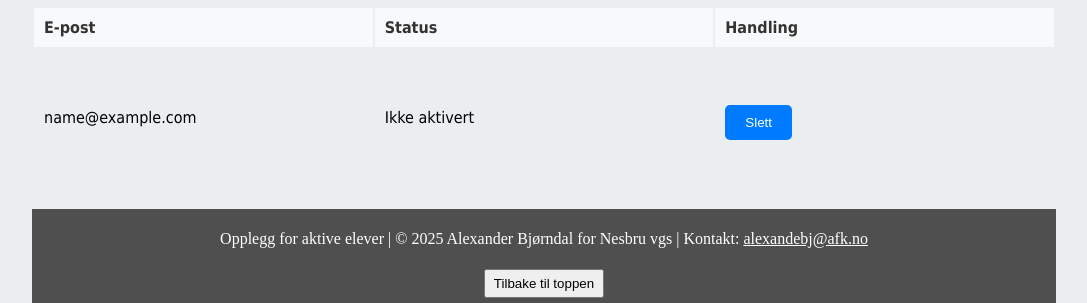
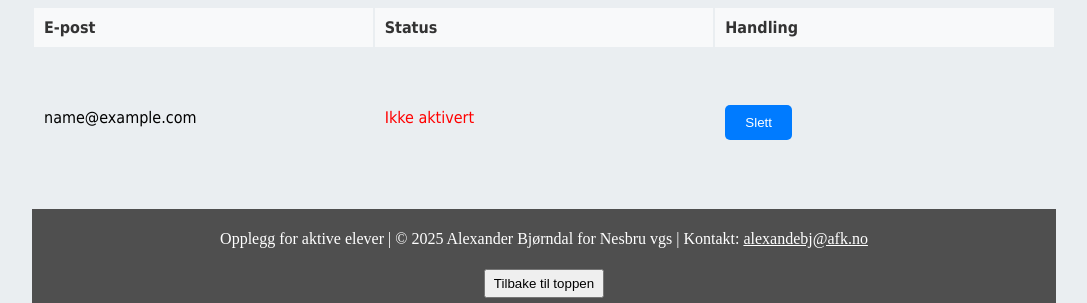
Before and after one commit to alexanderbjorndal/aktive-elev-opplegg, a Flask app: page /add-bruker in a window 1280 px wide. Shown: the part 497-800 px from the top of the page, without its empty margins (96-1183 px from the left). Run offline with Flask 3, Linux system fonts and the light colour scheme; a user stored in the database is signed in; tables that the repository leaves empty hold one stand-in row (values such as "Sample post"); some libraries are stand-ins or nearby versions.

Commit message:
color changes to add_bruker

```diff
--- a/website/templates/add_bruker.html
+++ b/website/templates/add_bruker.html
@@ -30,9 +30,9 @@
         <td>{{ entry.email }}</td>
         <td>
           {% if entry.is_used %}
-            Brukt av {{ entry.user_name }}
+            <span style="color:green;">Brukt av {{ entry.user_name }}</span>
           {% else %}
-            Ikke aktivert
+            <span style="color:red;">Ikke aktivert</span>
           {% endif %}
         </td>
         <td>
```
Also changed, not shown: instance/database.db.
